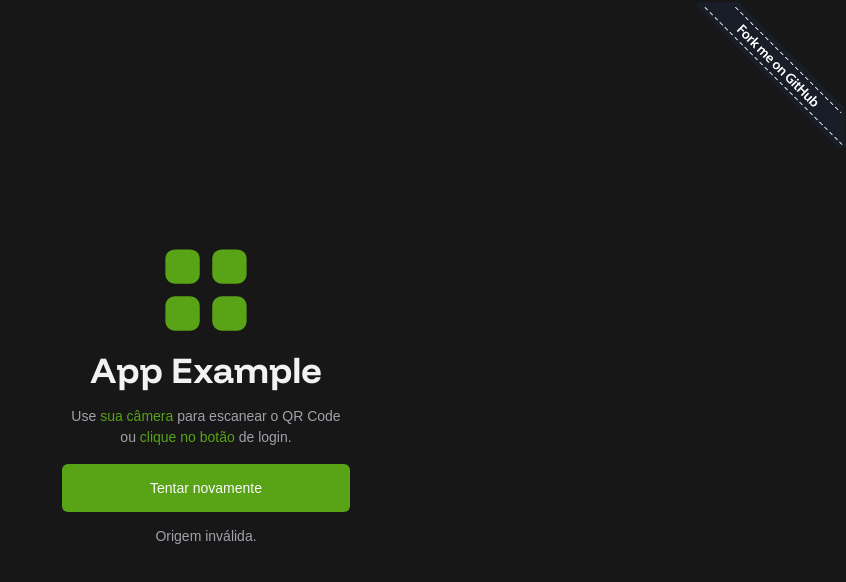
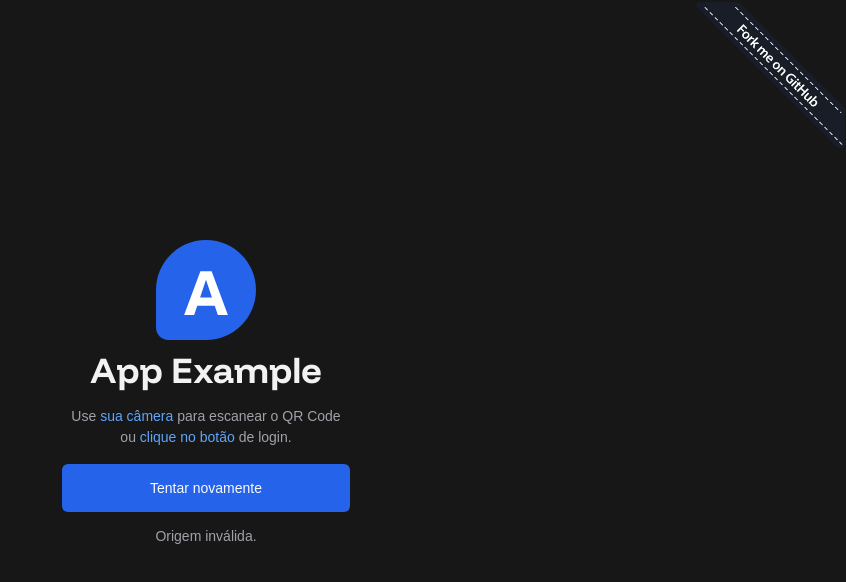
Before and after one commit to authzapp/next-example, a Next.js app: page / in a window 1280 px wide. Shown: the top 582 px of the page, without its empty margins (434-1280 px from the left). Built offline with nearby package versions, Linux system fonts and the light colour scheme; no server answers.

Commit message:
Restore simple authenticated view and switch demo to blue A branding

```diff
--- a/src/app/globals.css
+++ b/src/app/globals.css
@@ -11,19 +11,17 @@ header { display: flex; flex-direction: column; align-items: center; gap: 10px;
 h1 { font-family: 'Funnel Display', sans-serif; font-size: 36px; line-height: 40px; font-weight: 700; margin: 0; }
 p { color: #a1a1aa; line-height: 1.5; font-size: 14px; }
 .instructions { margin: 0 0 16px; }
-.instructions span { color: #58a316; }
+.instructions span { color: #60a5fa; }
 .qr-block { width: 100%; margin-bottom: 16px; }
 .qr { display: block; width: 100%; height: auto; aspect-ratio: 1; }
 .progress { height: 4px; width: 100%; background: #27272a; overflow: hidden; }
-.progress > div { height: 100%; background: #58a316; transition: width 1s linear; }
-.button, button { display: flex; align-items: center; justify-content: center; gap: 12px; width: 100%; min-height: 48px; border: 0; border-radius: 6px; padding: 10px 14px; background: #58a316; color: #fafafa; font: inherit; font-size: 14px; font-weight: 500; text-decoration: none; cursor: pointer; }
-.button:hover, button:hover { background: #65a30d; }
+.progress > div { height: 100%; background: #2563eb; transition: width 1s linear; }
+.button, button { display: flex; align-items: center; justify-content: center; gap: 12px; width: 100%; min-height: 48px; border: 0; border-radius: 6px; padding: 10px 14px; background: #2563eb; color: #fafafa; font: inherit; font-size: 14px; font-weight: 500; text-decoration: none; cursor: pointer; }
+.button:hover, button:hover { background: #1d4ed8; }
 button:disabled { opacity: .6; cursor: wait; }
-a:focus-visible, button:focus-visible { outline: 3px solid #a3cc80; outline-offset: 4px; }
+a:focus-visible, button:focus-visible { outline: 3px solid #93c5fd; outline-offset: 4px; }
 .note { font-size: 12px; margin: 16px 0 0; }
 .status { min-height: 23px; }
-.session-card { width: 100%; overflow: hidden; margin-bottom: 16px; border: 1px solid #404040; border-radius: 8px; background: #262626; }
-.session-card-header { padding: 12px 16px; border-bottom: 1px solid #404040; background: #363636; color: #e5e5e5; font-size: 14px; font-weight: 500; }
-.phone { margin: 0; padding: 24px 16px; color: #f2f2f2; font-size: 20px; text-align: center; overflow-wrap: anywhere; }
+.phone { font-size: 20px; color: #f2f2f2; }
 @media (max-width: 639px) { .logo { width: 50px; height: 50px; } }
 @media (prefers-reduced-motion: reduce) { .progress > div { transition: none; } }
--- a/src/app/login.tsx
+++ b/src/app/login.tsx
@@ -67,18 +67,14 @@ export function Login({ initialPhone }: { initialPhone: string | null }) {
   return <section>
     <header>
       <svg className="logo" viewBox="0 0 32 32" fill="none" aria-hidden="true">
-        <rect x="3" y="3" width="11" height="11" rx="3" fill="#58A316" />
-        <rect x="18" y="3" width="11" height="11" rx="3" fill="#58A316" />
-        <rect x="3" y="18" width="11" height="11" rx="3" fill="#58A316" />
-        <rect x="18" y="18" width="11" height="11" rx="3" fill="#58A316" />
+        <path d="M0 16C0 7.16344 7.16344 0 16 0C24.8366 0 32 7.16344 32 16C32 24.8366 24.8366 32 16 32H4.0315C1.80496 32 0 30.195 0 27.9685V16Z" fill="#2563EB" />
+        <path d="M9 24L14.2 10H17.8L23 24H19.8L18.8 21H13.2L12.2 24H9ZM14.1 18.4H17.9L16 12.7L14.1 18.4Z" fill="white" fillRule="evenodd" />
       </svg>
       <h1>App Example</h1>
     </header>
     {phone ? <>
-      <div className="session-card" role="status">
-        <div className="session-card-header">Você entrou com WhatsApp</div>
-        <p className="phone">{phone}</p>
-      </div>
+      <p role="status">Você entrou com WhatsApp.</p>
+      <p className="phone">{phone}</p>
       <button onClick={logout} disabled={busy}>Sair</button>
     </> : <>
       <p className="instructions">Use <span>sua câmera</span> para escanear o QR Code ou <span>clique no botão</span> de login.</p>
```
